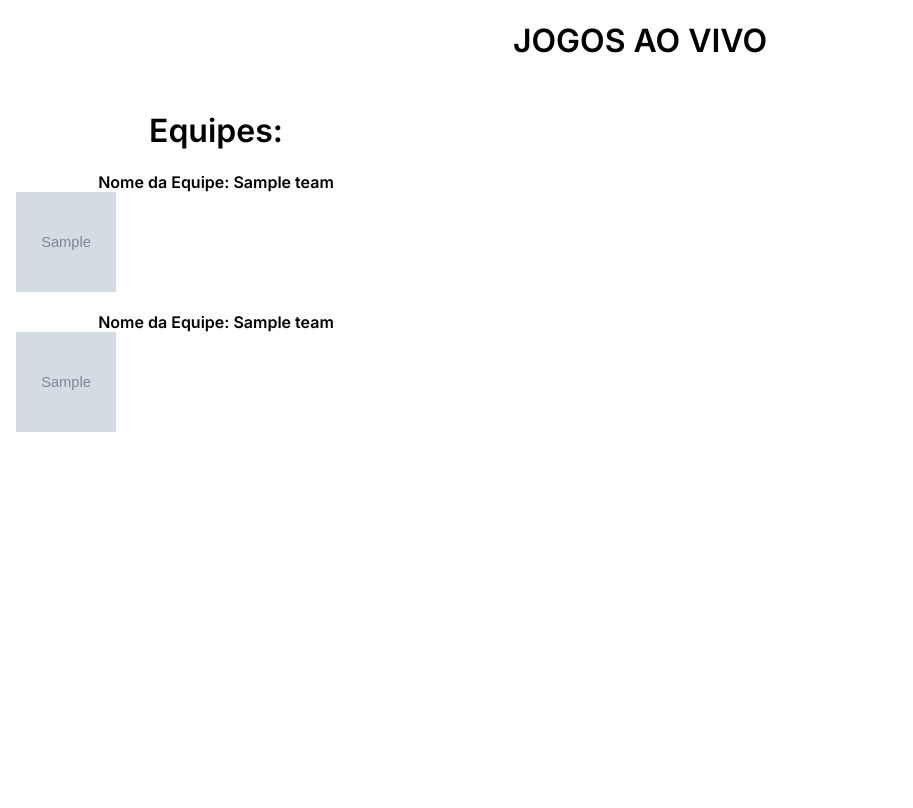
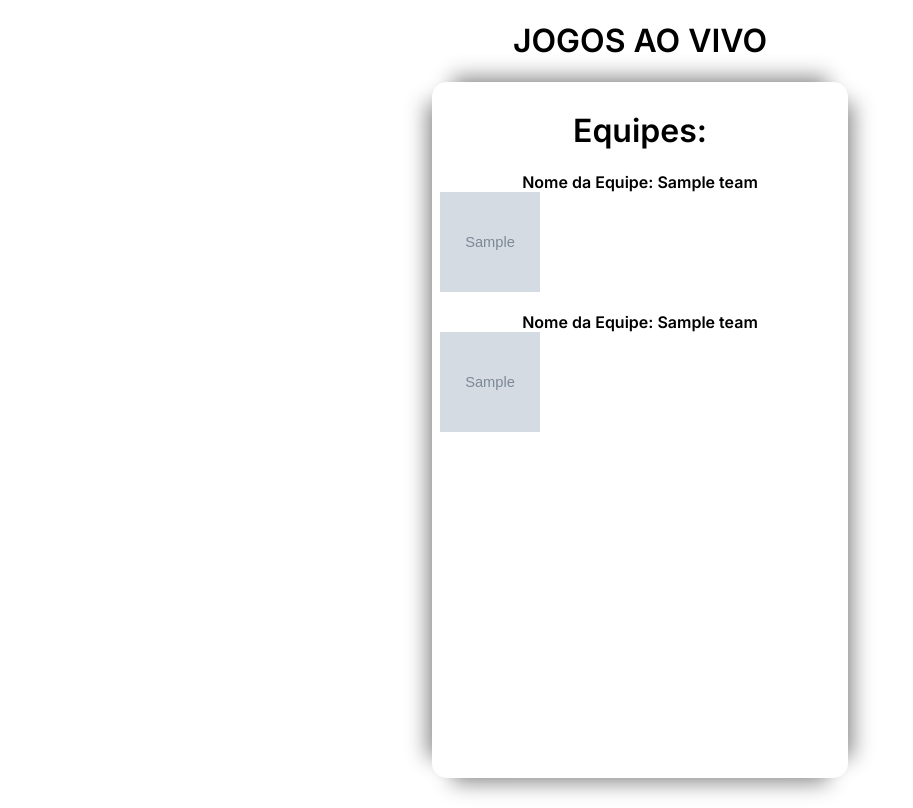
Before and after one commit to RadioactivePlays/pyesports, a Flask app: template website/templates/table.html in a window 1280 px wide. Shown: the whole page, without its empty margins (0-913 px from the left). Before the commit the page ends 432 px from the top, so only its background shows below. Run offline with Flask 3, Linux system fonts and the light colour scheme; the template is opened without the code that fills it: most values are stand-ins (such as "Sample title", 1, 10 or a date in 2020); grey boxes marked "Sample" are stand-in pictures.

Commit message:
Implementando frontend

```diff
--- a/website/static/assets/css/styles.css
+++ b/website/static/assets/css/styles.css
@@ -13,6 +13,10 @@ main .container {
   }
 
   .card{
+    min-height: 85vh;
+    max-width: 1080px;
+    margin: 0 auto;
+    padding: 2.5rem 2 rem;
     background-color: white;
     width: 25rem;
     padding: 0.5rem;
@@ -21,6 +25,12 @@ main .container {
     text-align: center;
     border-radius: 15px;
     transition: transform 0.3s ease;
+    margin-bottom: 30px;
+    box-shadow: 0px -25px 20px -20px rgba(0,0,0,0.45),
+    25px 0px 20px -20px rgba(0,0,0,0.45),
+    0px 25px 20px -20px rgba(0,0,0,0.45),
+    -25px 0px 20px -20px rgba(0,0,0,0.45);
+    /*2px 2px 2px rgba(0, 0, 0, 0.2);*/
  }
 
 /* .card {
```
